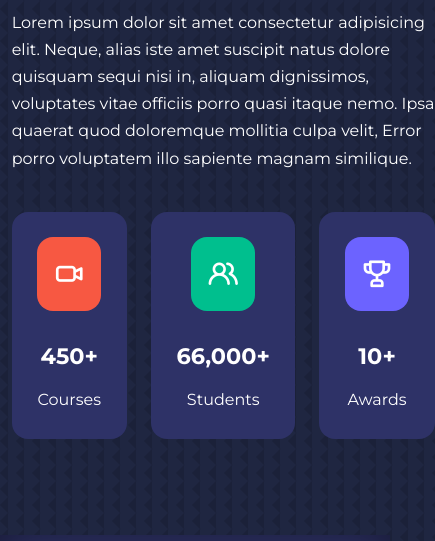
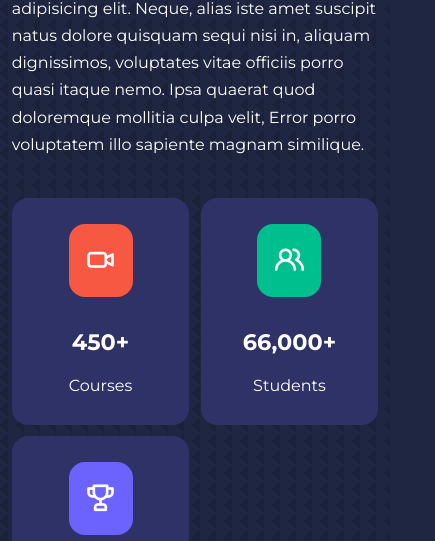
Before and after one commit to DevHex007/education, a plain HTML site: page about.html in a window 390 px wide. Shown: the part 559-1100 px from the top of the page, 435 px wide, since content can reach past the window. Drawn offline with nearby package versions, Linux system fonts and the light colour scheme.

Commit message:
Update about.css

```diff
--- a/css/about.css
+++ b/css/about.css
@@ -124,7 +124,7 @@
 }
 /* MEDIA QUERYS (PHONE)*/
 @media screen and (max-width: 600px) {
-    .achievement__cards {
+    .achievements__cards {
         grid-template-columns: 1fr 1fr;
         gap: 0.7rem;
     }
```
